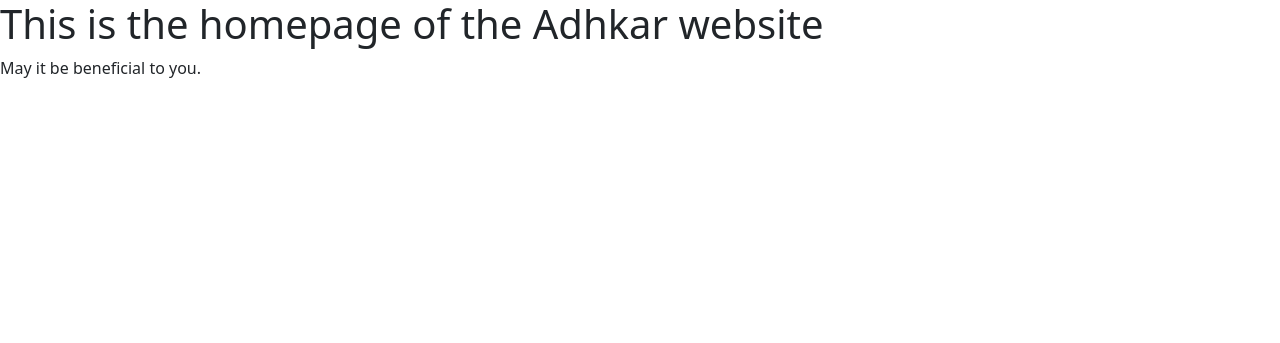
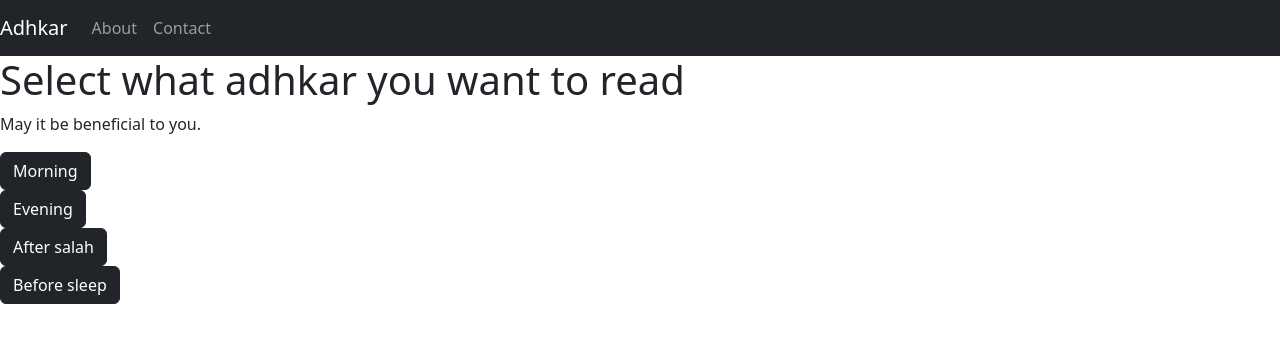
Before and after one commit to ishak-arif/adhkar-site, a Django app: page /adhkar/ in a window 1280 px wide. Shown: the top 343 px of the page. Run offline with Django 5.2, Linux system fonts and the light colour scheme.

Commit message:
Add navbar

```diff
--- a/adhkarapp/templates/base.html
+++ b/adhkarapp/templates/base.html
@@ -1,22 +1,36 @@
 <!DOCTYPE html>
 <html lang="en">
-<head>
-    <meta charset="UTF-8">
-    <meta name="viewport" content="width=device-width, initial-scale=1.0">
-    <title>
-        {% block title %}
-            Adhkar App (Default title)
-        {% endblock %}
-    </title>
-    <link href="https://cdn.jsdelivr.net/npm/bootstrap@5.3.3/dist/css/bootstrap.min.css" rel="stylesheet" integrity="sha384-QWTKZyjpPEjISv5WaRU9OFeRpok6YctnYmDr5pNlyT2bRjXh0JMhjY6hW+ALEwIH" crossorigin="anonymous">
-</head>
-<body>
-    <nav>
+  <head>
+    <meta charset="UTF-8" />
+    <meta name="viewport" content="width=device-width, initial-scale=1.0" />
+    <title>{% block title %} Adhkar App (Default title) {% endblock %}</title>
+    <link
+      href="https://cdn.jsdelivr.net/npm/bootstrap@5.3.3/dist/css/bootstrap.min.css"
+      rel="stylesheet"
+      integrity="sha384-QWTKZyjpPEjISv5WaRU9OFeRpok6YctnYmDr5pNlyT2bRjXh0JMhjY6hW+ALEwIH"
+      crossorigin="anonymous"
+    />
+  </head>
+  <body>
+    <nav class="navbar navbar-expand-lg navbar-dark bg-dark">
+        <a class="navbar-brand" href="">Adhkar</a>
+        <button class="navbar-toggler" type="button" data-toggle="collapse" data-target="#navbarSupportedContent" aria-controls="navbarSupportedContent" aria-expanded="false" aria-label="Toggle navigation">
+          <span class="navbar-toggler-icon"></span>
+        </button>
 
-    </nav>
-    <main>
-        {% block content %}
-        {% endblock %}
-    </main>
-</body>
+        <div class="collapse navbar-collapse" id="navbarSupportedContent">
+          <ul class="navbar-nav mr-auto">
+            <li class="nav-item">
+              <a class="nav-link" href="about/">About</a>
+            </li>
+            <li class="nav-item">
+                <a class="nav-link" href="contact/">Contact</a>
+              </li>
+          </ul>
+        </div>
+      </nav>
+
+    <main>{% block content %} {% endblock %}</main>
+
+  </body>
 </html>
--- a/adhkarapp/templates/home.html
+++ b/adhkarapp/templates/home.html
@@ -5,6 +5,23 @@
 {% endblock %}
 
 {% block content %}
-    <h1>This is the homepage of the Adhkar website</h1>
+    <h1>Select what adhkar you want to read</h1>
     <p>May it be beneficial to you.</p>
+
+    <div>
+        <button type="button" class="btn btn-dark">Morning</button>
+    </div>
+
+    <div>
+        <button type="button" class="btn btn-dark">Evening</button>
+    </div>
+
+    <div>
+        <button type="button" class="btn btn-dark">After salah</button>
+    </div>
+
+    <div>
+        <button type="button" class="btn btn-dark">Before sleep</button>
+    </div>
+
 {% endblock %}
```
